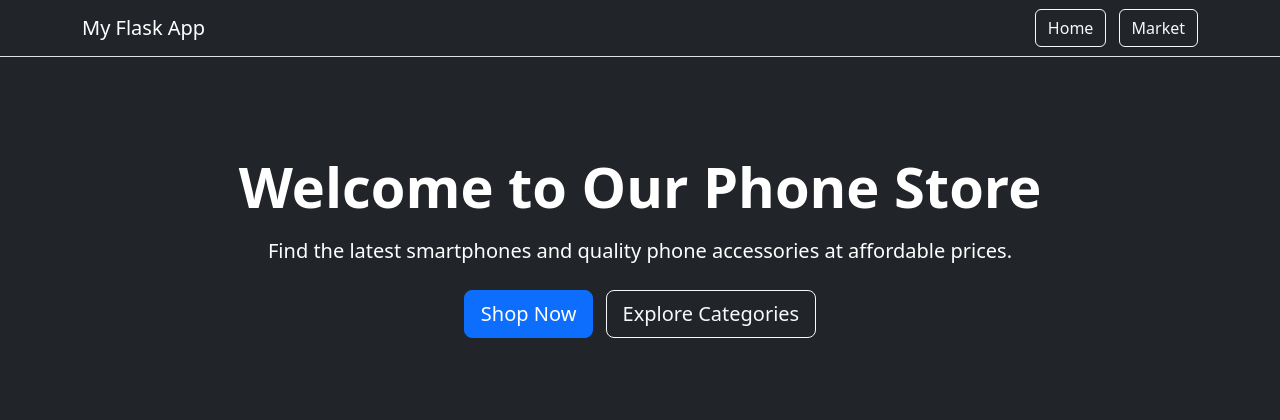
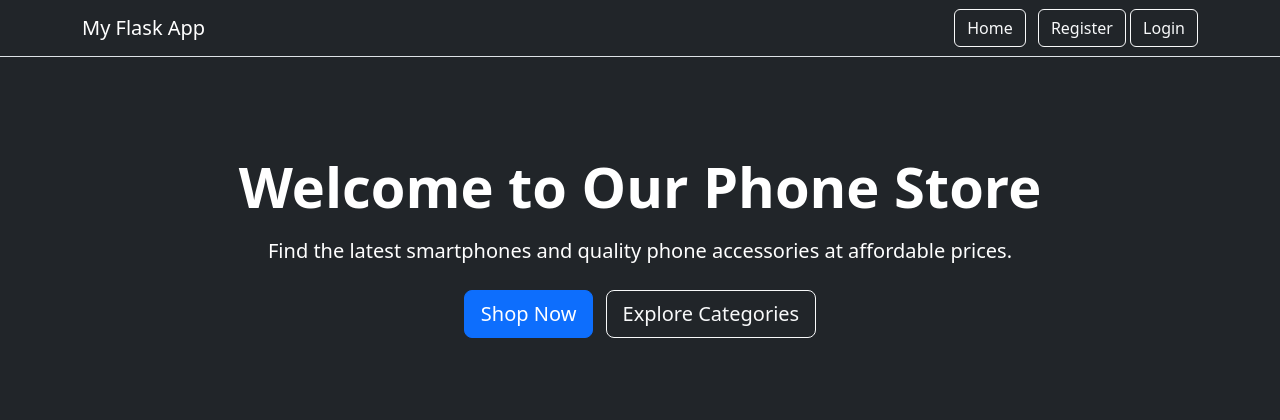
Before and after one commit to OMONDICALMAX/flask-course, a Flask app: page / in a window 1280 px wide. Shown: the top 420 px of the page. Run offline with Flask 3, Linux system fonts and the light colour scheme.

Commit message:
morning lessons

```diff
--- a/market/route.py
+++ b/market/route.py
@@ -21,6 +21,10 @@ def register_page():
   form = RegisterForm()
   return render_template('register.html', form=form)
 
+@app.route('/login')
+def login_page():
+  return render_template ('login.html')
+
 
 if __name__ == '__main__':
   app.run(debug=True)
--- a/market/templates/base.html
+++ b/market/templates/base.html
@@ -38,10 +38,17 @@
 
                 <a
                     class="btn btn-outline-light"
-                    href="{{ url_for('market_page') }}"
+                    href="{{ url_for('register_page') }}"
                 >
-                    Market
+                    Register
                 </a>
+                <a
+                    class="btn btn-outline-light"
+                    href="{{ url_for('login_page') }}"
+                >
+                    Login
+                </a>
+
             </div>
         </div>
     </nav>
```
Also changed, not shown: market/templates/login.html (added, +9 -0 lines).
